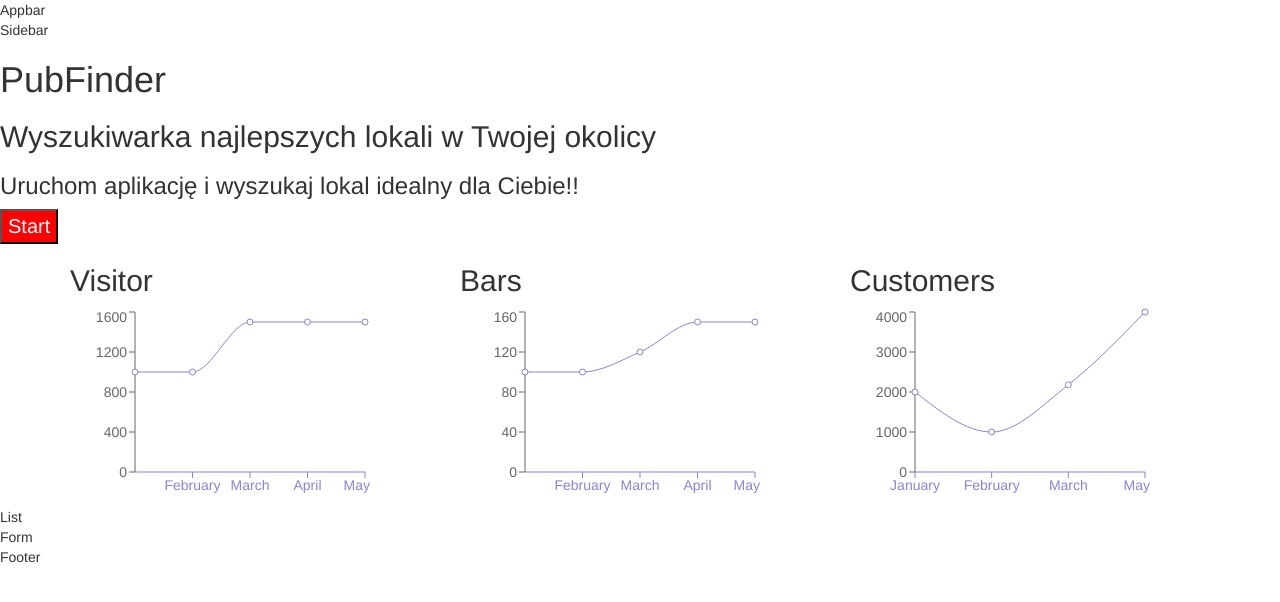
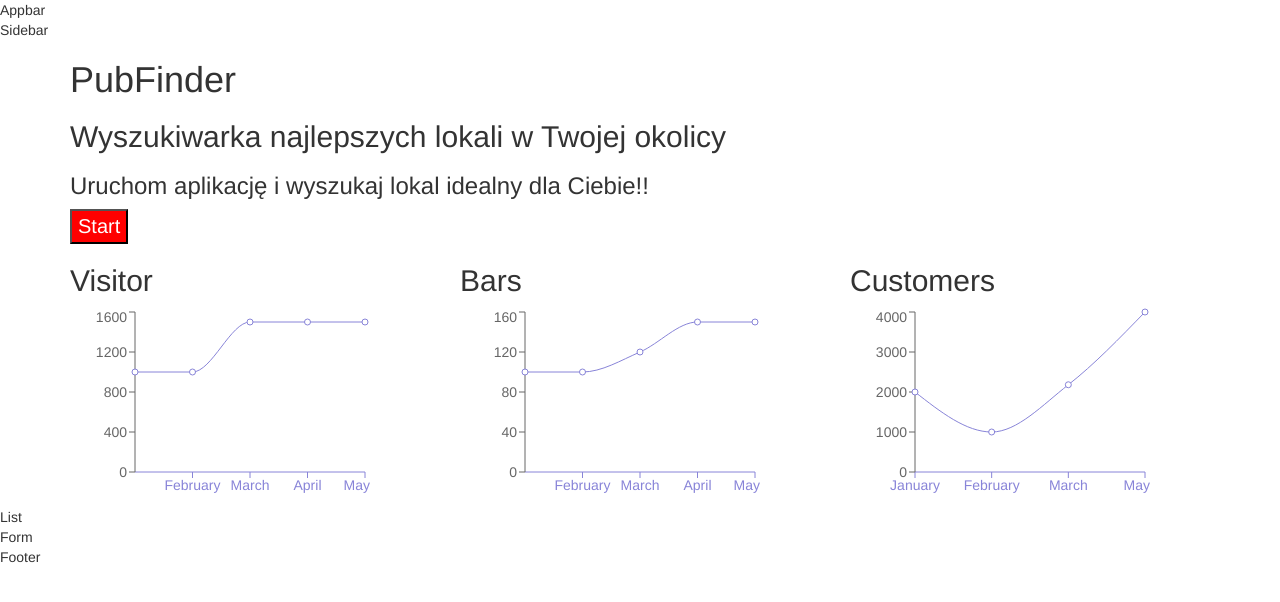
Before and after one commit to infoshareacademy/jfdzl1-blue-brothers-app, a React (Create React App) app: page / in a window 1280 px wide. Shown: the top 602 px of the page. Built offline with nearby package versions, Linux system fonts and the light colour scheme.

Commit message:
added bootstrap

```diff
--- a/src/components/Dashboard/Dashboard.js
+++ b/src/components/Dashboard/Dashboard.js
@@ -8,11 +8,16 @@ class Dashboard extends Component{
     render(){
         return(
             <div>
-
+                <Grid>
+                    <Row>
+                        <Col xs={8} >
                 <h1>PubFinder</h1>
                 <h2>Wyszukiwarka najlepszych lokali w Twojej okolicy</h2>
                 <h3>Uruchom aplikację i wyszukaj lokal idealny dla Ciebie!! </h3>
                 <button style={buttonStyle}>Start</button>
+                        </Col>
+                    </Row>
+                </Grid>
                     <Grid>
                         <Row>
                         <Col xs={4} >
```
